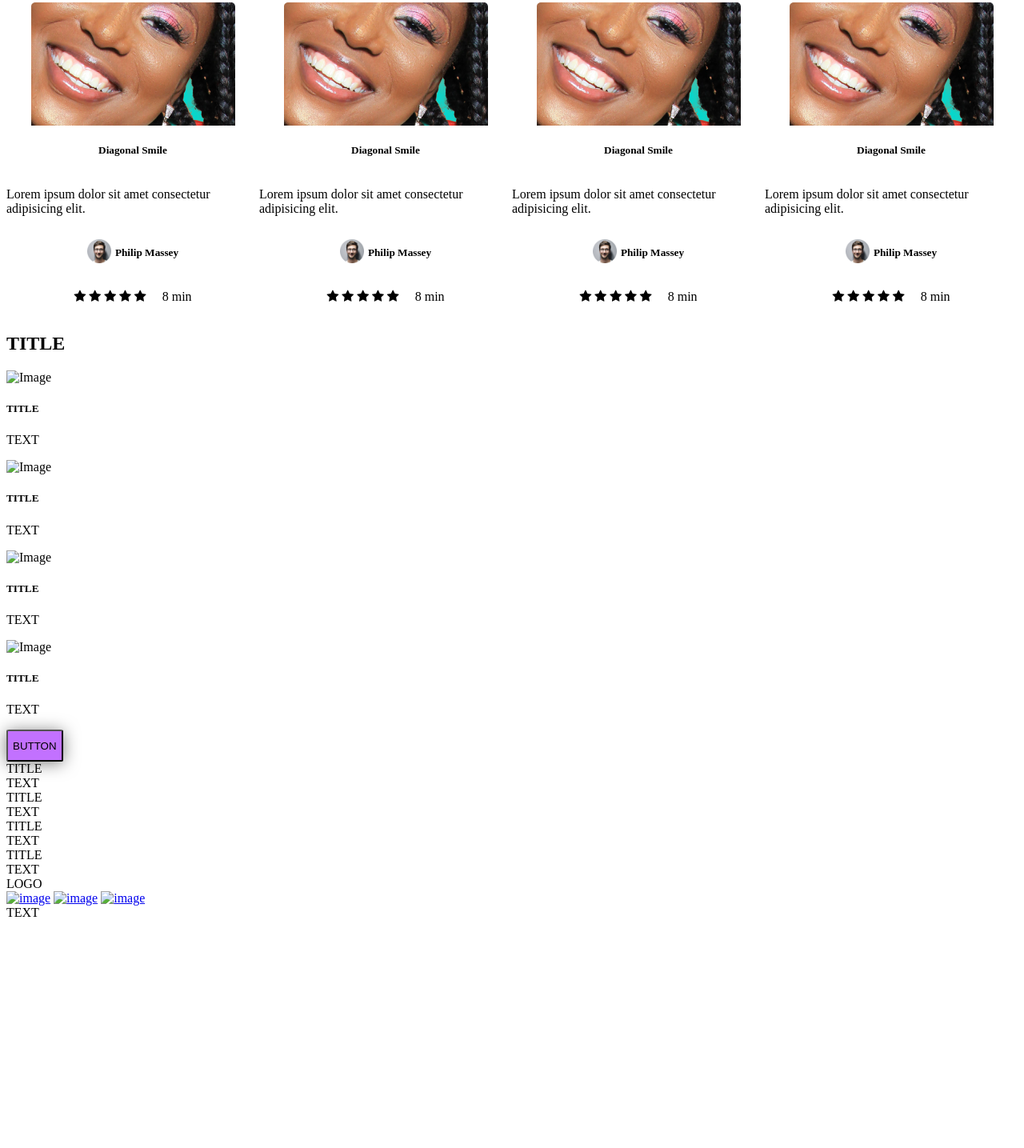
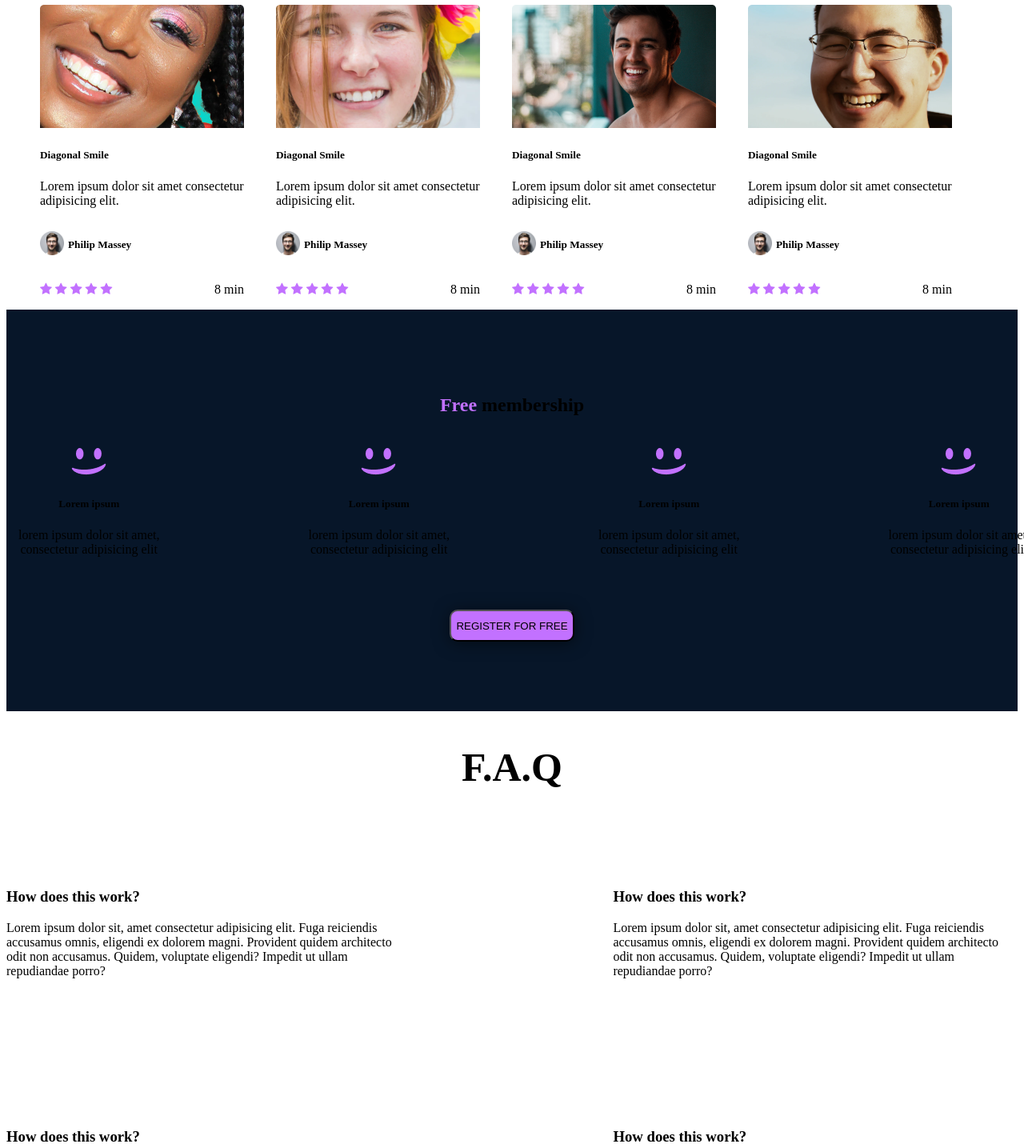
Before and after one commit to Happy-32/alx_html_css, a plain HTML site: page css_advanced/index.html in a window 1280 px wide. Shown: the part 1319-2754 px from the top of the page at 80% size. Before the commit the page ends 2477 px from the top, so only its background shows below. Drawn offline with Linux system fonts and the light colour scheme; files whose address does not match are found by name.

Commit message:
css advanced

```diff
--- a/css_advanced/index.html
+++ b/css_advanced/index.html
@@ -75,10 +75,10 @@
         <section class="video">
             <h2>Most <span>popular</span> tutorials</h2>
            <div class="blocks">
-            <div class="video block">
+            <div class="video-block">
                 <img src=./images/9.png alt="image">
                 <h5>Diagonal Smile</h5>
-                <p>Lorem ipsum dolor sit amet consectetur adipisicing elit.</p>
+                <p>Lorem ipsum dolor sit amet consectetur<br>adipisicing elit.</p>
 
                 <div class="like-section">
                     <div class="author">
@@ -94,14 +94,14 @@
                         <span class="fa fa-star checked"></span>
                         <span class="fa fa-star"></span>
                     </div>
-                    <div><p>8 min</p></div>
+                    <div class="timer"><p>8 min</p></div>
                 </div>
             </div>
 
-            <div class="video block">
-                <img src=./images/9.png alt="image">
+            <div class="video-block">
+                <img src=./images/7.png alt="image">
                 <h5>Diagonal Smile</h5>
-                <p>Lorem ipsum dolor sit amet consectetur adipisicing elit.</p>
+                <p>Lorem ipsum dolor sit amet consectetur<br>adipisicing elit.</p>
 
                 <div class="like-section">
                     <div class="author">
@@ -117,14 +117,14 @@
                         <span class="fa fa-star checked"></span>
                         <span class="fa fa-star"></span>
                     </div>
-                    <div><p>8 min</p></div>
+                    <div class="timer"><p>8 min</p></div>
                 </div>
             </div>
 
-            <div class="video block">
-                <img src=./images/9.png alt="image">
+            <div class="video-block">
+                <img src=./images/8.png alt="image">
                 <h5>Diagonal Smile</h5>
-                <p>Lorem ipsum dolor sit amet consectetur adipisicing elit.</p>
+                <p>Lorem ipsum dolor sit amet consectetur<br>adipisicing elit.</p>
 
                 <div class="like-section">
                     <div class="author">
@@ -140,14 +140,14 @@
                         <span class="fa fa-star checked"></span>
                         <span class="fa fa-star"></span>
                     </div>
-                    <div><p>8 min</p></div>
+                    <div class="timer"><p>8 min</p></div>
                 </div>
             </div>
 
-            <div class="video block">
-                <img src=./images/9.png alt="image">
+            <div class="video-block">
+                <img src=./images/6.png alt="image">
                 <h5>Diagonal Smile</h5>
-                <p>Lorem ipsum dolor sit amet consectetur adipisicing elit.</p>
+                <p>Lorem ipsum dolor sit amet consectetur<br>adipisicing elit.</p>
 
                 <div class="like-section">
                     <div class="author">
@@ -163,7 +163,7 @@
                         <span class="fa fa-star checked"></span>
                         <span class="fa fa-star"></span>
                     </div>
-                    <div><p>8 min</p></div>
+                    <div class="timer"><p>8 min</p></div>
                 </div>
             </div>
 
@@ -174,68 +174,82 @@
         </section>
 
         <section class="membership">
-            <h2>TITLE</h2>
+            <h2><span>Free</span> membership</h2>
+
             <div class="members">
-                <img src="#" alt="Image">
-                <h5>TITLE</h5>
-                <p>TEXT</p>
+                <div class="member">
+                    <img src=./images/smile.png alt="Image">
+                    <h5>Lorem ipsum</h5>
+                    <p>lorem ipsum dolor sit amet, <br>consectetur adipisicing elit</p>
                 </div>
 
-            <div class="members">
-                <img src="#" alt="Image">
-                <h5>TITLE</h5>
-                <p>TEXT</p>
+                <div class="member">
+                    <img src=./images/smile.png alt="Image">
+                    <h5>Lorem ipsum</h5>
+                    <p>lorem ipsum dolor sit amet, <br>consectetur adipisicing elit</p>
                 </div>
 
-            <div class="members">
-                <img src="#" alt="Image">
-                <h5>TITLE</h5>
-                <p>TEXT</p>
+                <div class="member">
+                    <img src=./images/smile.png alt="Image">
+                    <h5>Lorem ipsum</h5>
+                    <p>lorem ipsum dolor sit amet, <br>consectetur adipisicing elit</p>
                 </div>
 
-            <div class="members">
-                <img src="#" alt="Image">
-                <h5>TITLE</h5>
-                <p>TEXT</p>
+                <div class="member">
+                    <img src=./images/smile.png alt="Image">
+                    <h5>Lorem ipsum</h5>
+                    <p>lorem ipsum dolor sit amet, <br>consectetur adipisicing elit</p>
+                </div>
             </div>
 
+            <div>
                 <button>
-                BUTTON
+                    REGISTER FOR FREE
                 </button>
+            </div>
         </section>
 
         <section class="faqs">
+            <h1>F.A.Q</h1>
+            <div class="faq-main">
             <div class="big-faq">
                 <div class="row-block">
-                    <div class="item-block">TITLE</div>
-                    <div class="item-block">TEXT</div>
+                    <div class="item-block"><h3>How does this work?</h3></div>
+                    <div class="item-block"><p>Lorem ipsum dolor sit, amet consectetur adipisicing elit. Fuga reiciendis accusamus omnis, eligendi ex dolorem magni. Provident quidem architecto odit non accusamus. Quidem, voluptate eligendi? Impedit ut ullam repudiandae porro?</p></div>
                 </div>
 
                 <div class="row-block">
-                    <div class="item-block">TITLE</div>
-                    <div class="item-block">TEXT</div>
+                    <div class="item-block"><h3>How does this work?</h3></div>
+                    <div class="item-block"><p>Lorem ipsum dolor sit, amet consectetur adipisicing elit. Fuga reiciendis accusamus omnis, eligendi ex dolorem magni. Provident quidem architecto odit non accusamus. Quidem, voluptate eligendi? Impedit ut ullam repudiandae porro?</p></div>
                 </div>
 
-                <div class="col-block">
-                    <div class="item-block">TITLE</div>
-                    <div class="item-block">TEXT</div>
-                </div><div class="col-block">
-                    <div class="item-block">TITLE</div>
-                    <div class="item-block">TEXT</div>
+                <div class="row-block">
+                    <div class="item-block"><h3>How does this work?</h3></div>
+                    <div class="item-block"><p>Lorem ipsum dolor sit, amet consectetur adipisicing elit. Fuga reiciendis accusamus omnis, eligendi ex dolorem magni. Provident quidem architecto odit non accusamus. Quidem, voluptate eligendi? Impedit ut ullam repudiandae porro?</p></div>
+                </div>
+
+                <div class="row-block">
+                    <div class="item-block"><h3>How does this work?</h3></div>
+                    <div class="item-block"><p>Lorem ipsum dolor sit, amet consectetur adipisicing elit. Fuga reiciendis accusamus omnis, eligendi ex dolorem magni. Provident quidem architecto odit non accusamus. Quidem, voluptate eligendi? Impedit ut ullam repudiandae porro?</p></div>
+                </div>
+
             </div>
         </div>
+
         </section>
     </main>
 
     <footer>
-        <div class="left-side">LOGO</div>
+        <div class="topside">
+            <div class="left-side"><img src="./images/logo.png" alt=""></div>
         <div right-side>
-            <a href="#"><img src="#" alt="image"></a>
-            <a href="#"><img src="#" alt="image"></a>
-            <a href="#"><img src="#" alt="image"></a>
+            <a href="#"><img src=./images/Facebook.svg alt="image"></a>
+            <a href="#"><img src=./images/Twitter.svg alt="image"></a>
+            <a href="#"><img src=./images/Instagram.svg alt="image"></a>
+        </div>
         </div>
 
-        <div class="bottom">TEXT</div>
+        <div class="bottom">smileschool 2020</div>
 
     </footer>
 </body>
--- a/css_advanced/style.css
+++ b/css_advanced/style.css
@@ -63,6 +63,7 @@ button{
     border-radius: 5%;
     box-shadow: 0px 2px 20px 0px #00000080;
     background-color: #c271ff;
+    border-radius: 10px;
     /* justify-content: center; */
 }
 
@@ -87,12 +88,18 @@ button{
     font-size: 30px;
     margin-bottom: 90px;
 }
-.tutors h2 span{
+.tutors span {
     color: #c271ff;
 }
 
-.video h2 span{
+.video span{
     color: #c271ff;
+
+}
+
+.membership span{
+    color: #c271ff;
+
 }
 
 .tutors{
@@ -124,17 +131,20 @@ button{
 .like-section{
     margin-left: 0px;
     display: flex;
-    justify-content: center;
+    /* justify-content: center; */
     align-items: center;
     text-align: center;
 }
 
-.rating{
-    margin-right: 20px;
+
+.timer{
+    float: right;
 }
+
 .stars{
     display: flex;
     align-items: center;
+    justify-content: space-between;
     text-align: center;
 }
 
@@ -144,9 +154,115 @@ button{
 }
 
 .video{
+    height: 450px;
+    width: 100%;
+    display: flex;
+    flex-direction: column;
+    justify-content: space-between;
+    align-items: center;
+    /* text-align: center; */
+}
+
+
+
+.video-block{
+    /* border: 1px solid blue; */
+    margin-right: 40px;
+}
+
+.checked{
+    color: #C271FF;
+}
+
+.membership{
+    background-color: #071629;
+    width: 100%;
+    height: 502px;
+    /* border: 1px solid green; */
     display: flex;
     flex-direction: column;
     justify-content: center;
     align-items: center;
-    /* text-align: center; */
 }
+
+.membership button{
+    margin-top: 30px;
+}
+
+
+
+.members{
+    width: 100%;
+    display: flex;
+    margin-left: 30px;
+    justify-content: space-between;
+    align-items: center;
+    text-align: center;
+    align-content: center;
+    /* border: 1px solid red; */
+    margin-top: 20px;
+    margin-bottom: 20px;
+}
+
+.faq-main{
+    height: 707px;
+    /* border: 1px solid red; */
+    justify-content: center;
+    align-items: center;
+    align-content: center;
+}
+
+.item-block h3{
+    font-weight: bolder;
+
+}
+
+.faqs h1{
+    text-align: center;
+    align-content: center;
+    margin-bottom: 50px;
+    font-size: 50px;
+}
+
+
+.big-faq{
+    display: flex;
+    flex-direction: row;
+    flex-wrap: wrap;
+    justify-content: space-between;
+    align-content: space-between;
+    /* flex-wrap: wrap; */
+}
+
+.row-block{
+    width: 40%;
+    height: 300px;
+    /* border: 1px solid blue; */
+}
+
+
+footer{
+    /* width: 100%; */
+    height: 249px;
+    background-color: #071629;
+    display: flex;
+    flex-direction: column;
+    justify-content: center;
+    text-align: center;
+
+}
+
+.topside{
+    display: flex;
+    justify-content: space-between;
+    align-items: center;
+    align-content: center;
+    margin-left: 80px;
+    margin-right: 80px;
+}
+
+.bottom{
+    margin-left: 80px;
+    margin-right: 80px;
+    margin-top: 80px;
+}
```
Also changed, not shown: css_advanced/images/Facebook.svg (added), css_advanced/images/Instagram.svg (added), css_advanced/images/Twitter.svg (added). Lines whose indentation alone changed are shown as unchanged.
